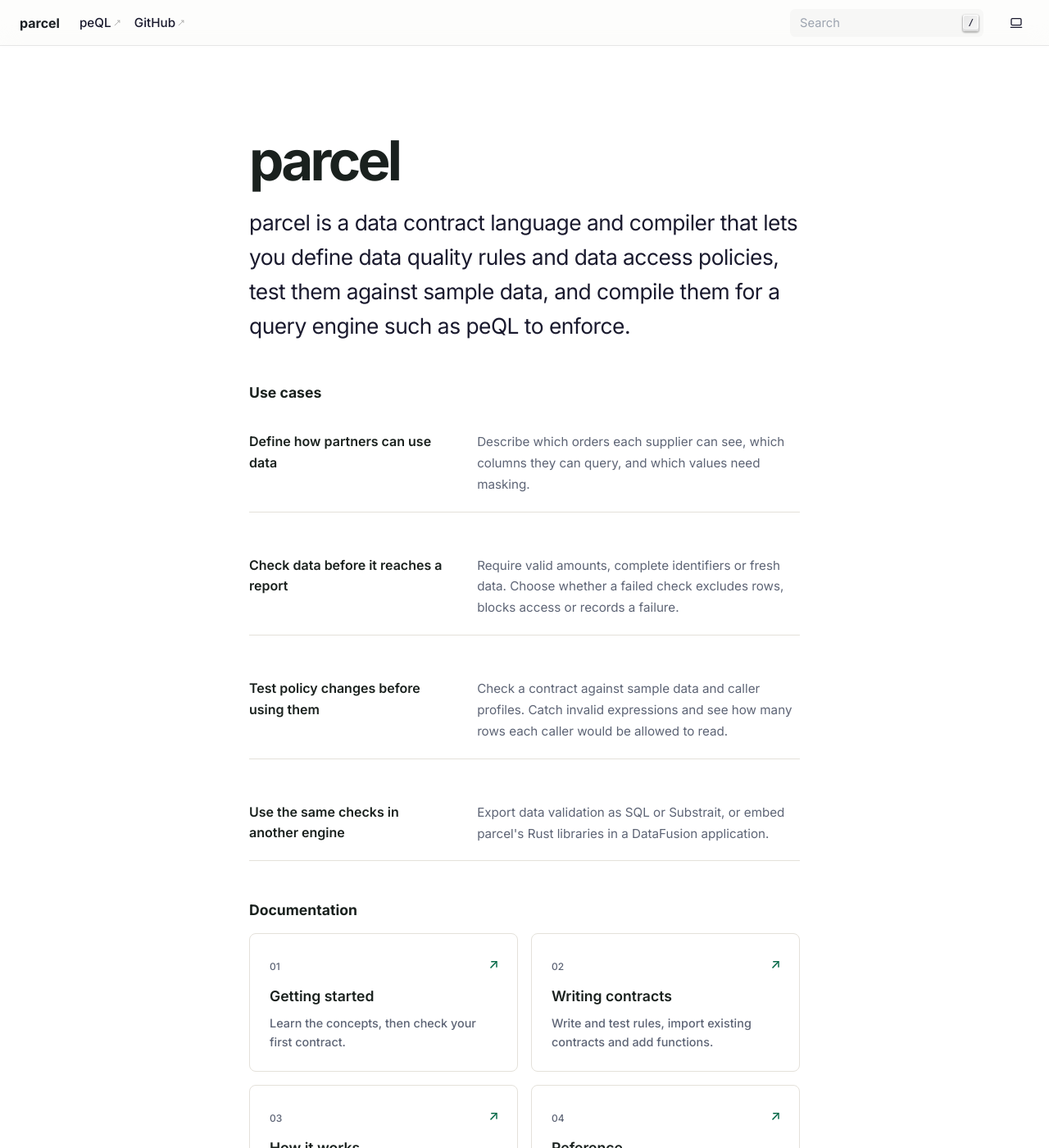
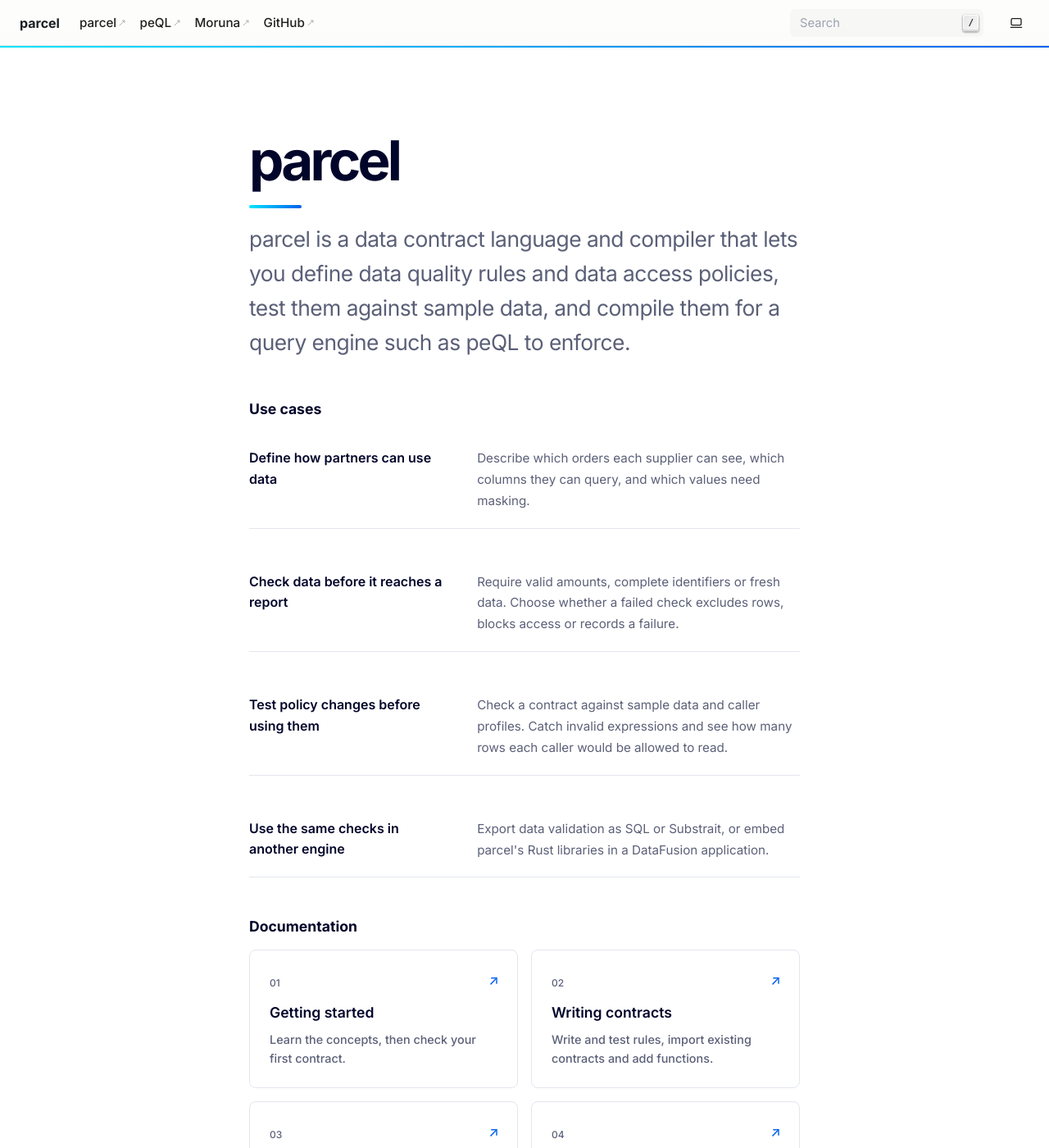
Before and after one commit to griot-cloud/parcel, a Sphinx documentation site: the page built from docs/index.md, in a window 1280 px wide and 1400 px high. Shown: the whole window at 82% size. Built offline with Sphinx 7.4.7, drawn with Linux system fonts in a browser that asks for light colours.

Commit message:
One documentation style for parcel, peQL and Moruna (#2)
* One documentation style for parcel, peQL and Moruna

The three Griot documentation sites now share one stylesheet,
docs/_static/griot.css, identical byte for byte in each repository, so
their landing pages and pages look the same and a change is made once
and copied to the other two.

It uses the Griot Cloud brand sheet: Moroccan Blue #0160ed for links and
accents, Vivid Cyan #00e5ff on dark backgrounds, Super Dark Blue #02052a
for headings and the dark theme, and the cyan-to-blue gradient under the
header and the landing title. The sites used a green palette (parcel)
and a teal one (peQL), neither from the brand sheet, and both left the
theme's accent at its default violet, which is what focus rings, active
navigation and search results were drawn in. The stylesheet now sets
that accent too.

The landing page's title is the product name as text on all three, so
peQL's logo moves out of the landing page; the README keeps it. The
navigation links all three sites.

Co-Authored-By: Claude Opus 5.5 <noreply@anthropic.com>

* The documentation deploys only from a commit CI passed on main

The site was deployed on every push to main, whether or not CI passed on
that push, so a red main could still publish documentation. The deploy
now waits for CI's run on the push (workflow_run) and builds and deploys
only when that run succeeded, from the commit CI tested; the release
already follows this rule. Pull requests still build the site as before.

Co-Authored-By: Claude Opus 5.5 <noreply@anthropic.com>
Signed-off-by: Brackly Murunga <brackly@griotdata.com>

---------

Signed-off-by: Brackly Murunga <brackly@griotdata.com>
Co-authored-by: Claude <noreply@anthropic.com>

```diff
--- /dev/null
+++ b/docs/_static/griot.css
@@ -0,0 +1,101 @@
+/*
+ * The Griot documentation style, shared byte for byte by the parcel, peQL and Moruna sites.
+ * Change it in one repository, then copy it to the other two, so the three sites stay identical.
+ *
+ * Colours are the Griot Cloud brand sheet: Moroccan Blue #0160ed, Vivid Cyan #00e5ff,
+ * Super Dark Blue #02052a and white, with the cyan-to-blue gradient as the one decoration.
+ * The brand typeface, Aeonik, is not licensed for the web, so the sites use Inter.
+ */
+
+:root {
+  --griot-blue: #0160ed;
+  --griot-cyan: #00e5ff;
+  --griot-ink: #02052a;
+  --griot-gradient: linear-gradient(90deg, #00e5ff 0%, #0160ed 100%);
+  --griot-muted: #5b6078;
+  --griot-border: #e3e6ef;
+  --griot-surface: #f5f8fe;
+}
+
+/* The theme draws links, focus rings, active navigation and search highlights from its
+   accent scale, whose default is violet. Point the steps it uses at the brand blue. */
+html.light {
+  --accent-9: var(--griot-blue);
+  --accent-10: #0152cc;
+  --accent-11: #0148b3;
+  --accent-a3: rgba(1, 96, 237, 0.08);
+  --accent-a4: rgba(1, 96, 237, 0.12);
+  --accent-a10: #0152cc;
+  --accent-a11: #0148b3;
+  --sy-c-link: var(--griot-blue);
+  --sy-c-link-hover: #0148b3;
+  --sy-c-heading: var(--griot-ink);
+}
+
+html.dark {
+  --griot-muted: #a3aac4;
+  --griot-border: rgba(255, 255, 255, 0.12);
+  --griot-surface: rgba(0, 229, 255, 0.05);
+  --accent-9: var(--griot-cyan);
+  --accent-10: #5eefff;
+  --accent-11: #8ff4ff;
+  --accent-a3: rgba(0, 229, 255, 0.1);
+  --accent-a4: rgba(0, 229, 255, 0.16);
+  --accent-a10: #5eefff;
+  --accent-a11: #8ff4ff;
+  --sy-c-link: var(--griot-cyan);
+  --sy-c-link-hover: #8ff4ff;
+  --sy-c-background: var(--griot-ink);
+  --sy-c-foot-background: var(--griot-ink);
+}
+
+body {
+  font-family: Inter, ui-sans-serif, system-ui, -apple-system, BlinkMacSystemFont, "Segoe UI",
+    sans-serif;
+}
+
+/* Frame */
+.sy-main > .sy-container { max-width: 90rem; }
+.sy-content { max-width: 48rem; }
+.sy-head { border-bottom: 1px solid var(--griot-border); }
+.sy-head::after { content: ""; display: block; height: 2px; background: var(--griot-gradient); }
+.sy-sidebar { border-right: 1px solid var(--griot-border); }
+
+/* Documentation pages */
+.sy-content h1 { font-size: clamp(2rem, 4vw, 2.75rem); letter-spacing: -0.035em; line-height: 1.12; margin-bottom: 1rem; }
+.sy-content h2 { border-top: 1px solid var(--griot-border); margin-top: 3rem; padding-top: 1.5rem; }
+.sy-content h1 + p { color: var(--griot-muted); font-size: 1.125rem; line-height: 1.65; }
+.sy-content pre { border: 1px solid var(--griot-border); border-radius: 0.625rem; padding: 1rem; }
+.sy-content table { border-color: var(--griot-border); }
+.sd-card { background: var(--griot-surface); border-color: var(--griot-border); border-radius: 0.75rem; box-shadow: none; transition: border-color 160ms ease, transform 160ms ease; }
+.sd-card:hover { border-color: var(--sy-c-link); transform: translateY(-2px); }
+.sd-card-title { font-size: 1.05rem; font-weight: 650; }
+.sd-card-text { color: var(--griot-muted); }
+
+/* Landing page; the theme's landing layout removes both sidebars. */
+.griot-home { padding: 0 0 2rem; }
+.yue .griot-home h1 { font-size: clamp(3rem, 7vw, 4.5rem); margin: 1.5rem 0 1.25rem; letter-spacing: -0.055em; }
+.yue .griot-home h1::after { content: ""; display: block; width: 4rem; height: 4px; margin-top: 1rem; border-radius: 2px; background: var(--griot-gradient); }
+.yue .home-lead { max-width: 51rem; font-size: clamp(1.3rem, 2.5vw, 1.65rem); line-height: 1.6; letter-spacing: -0.02em; margin: 0 0 3rem; }
+.home-usecases { margin-bottom: 3rem; }
+.home-usecase { display: grid; grid-template-columns: 1fr 1.6fr; gap: 2rem; padding: 1.25rem 0; border-bottom: 1px solid var(--griot-border); }
+.yue .home-usecase h3 { margin: 0; font-size: 1rem; line-height: 1.6; }
+.yue .home-usecase p { margin: 0; color: var(--griot-muted); font-size: 0.95rem; line-height: 1.7; }
+.yue .home-section-title { font-size: 1.1rem; border: 0; padding: 0; margin: 0 0 1rem; }
+.home-cards { display: grid; grid-template-columns: repeat(2, 1fr); gap: 1rem; }
+.yue a.home-card { position: relative; display: block; border: 1px solid var(--griot-border); border-radius: 0.5rem; padding: 1.5rem 3rem 1.5rem 1.5rem; color: inherit; text-decoration: none; transition: border-color 160ms ease, background 160ms ease; }
+.home-card:hover { border-color: var(--sy-c-link); background: var(--griot-surface); }
+.card-number { color: var(--griot-muted); font-size: 0.75rem; }
+.yue .home-card h3 { margin: 0.65rem 0 0.4rem; font-size: 1.1rem; }
+.yue .home-card p { color: var(--griot-muted); font-size: 0.9rem; line-height: 1.6; margin: 0; }
+.card-arrow { position: absolute; right: 1.4rem; top: 1.4rem; color: var(--sy-c-link); }
+.yue a.home-next { display: flex; justify-content: space-between; align-items: center; border-top: 1px solid var(--griot-border); margin-top: 3rem; padding-top: 1.5rem; text-decoration: none; }
+.home-next small { display: block; color: var(--griot-muted); font-size: 0.75rem; margin-bottom: 0.25rem; }
+.home-next > span:last-child { font-size: 2rem; }
+.home-card:focus-visible, .home-next:focus-visible { outline: 2px solid var(--sy-c-link); outline-offset: 4px; }
+
+@media (max-width: 640px) {
+  .home-usecase, .home-cards { grid-template-columns: 1fr; }
+  .home-usecase { gap: 0.5rem; }
+  .yue .griot-home h1 { margin-top: 0; }
+}
--- a/docs/_static/parcel.css
+++ /dev/null
@@ -1,68 +0,0 @@
-/* Griot palette: green (primary), gold (accent), navy (ink), cream (surface). */
-:root {
-  --griot-green: #00875a;
-  --griot-green-dark: #006644;
-  --griot-gold: #ffb800;
-  --griot-navy: #1a1a2e;
-  --griot-cream: #f7f4ef;
-  --griot-muted: #5d6475;
-  --griot-border: #e4e1da;
-}
-
-html.light {
-  --sy-c-primary: var(--griot-green);
-  --sy-c-link: var(--griot-green-dark);
-  --sy-c-text: var(--griot-navy);
-}
-
-html.dark {
-  --griot-muted: #b3b8c6;
-  --griot-border: #33334f;
-  --sy-c-primary: #2fbf8a;
-  --sy-c-link: #2fbf8a;
-}
-
-body {
-  font-family: Inter, ui-sans-serif, system-ui, -apple-system, "Segoe UI", sans-serif;
-}
-
-.sy-main > .sy-container { max-width: 90rem; }
-.sy-content { max-width: 48rem; }
-.sy-head { border-bottom: 1px solid var(--griot-border); }
-.sy-sidebar { border-right: 1px solid var(--griot-border); }
-
-/* Documentation pages */
-.sy-content h1 { font-size: clamp(2rem, 4vw, 2.75rem); letter-spacing: -.035em; line-height: 1.12; }
-.sy-content h2 { border-top: 1px solid var(--griot-border); margin-top: 2.5rem; padding-top: 1.5rem; }
-.sd-card { border-color: var(--griot-border); border-radius: .6rem; box-shadow: none; }
-.sd-card:hover { border-color: var(--sy-c-primary); }
-.sd-card-title { font-size: 1.05rem; }
-.sd-card-text { color: var(--griot-muted); }
-.sy-content pre { border: 1px solid var(--griot-border); border-radius: .5rem; }
-
-/* Landing page; the theme's landing layout removes both sidebars. */
-.parcel-home { padding-bottom: 2rem; }
-.yue .parcel-home h1 { font-size: clamp(3rem, 7vw, 4.5rem); margin: 1.5rem 0 1rem; letter-spacing: -.055em; }
-.yue .home-lead { max-width: 51rem; font-size: clamp(1.3rem, 2.5vw, 1.65rem); line-height: 1.6; letter-spacing: -.02em; margin: 0 0 3rem; }
-.home-usecases { margin-bottom: 3rem; }
-.home-usecase { display: grid; grid-template-columns: 1fr 1.6fr; gap: 2rem; padding: 1.25rem 0; border-bottom: 1px solid var(--griot-border); }
-.yue .home-usecase h3 { margin: 0; font-size: 1rem; line-height: 1.6; }
-.yue .home-usecase p { margin: 0; color: var(--griot-muted); font-size: .95rem; line-height: 1.7; }
-.yue .home-section-title { font-size: 1.1rem; border: 0; padding: 0; margin: 0 0 1rem; }
-.home-cards { display: grid; grid-template-columns: repeat(2, 1fr); gap: 1rem; }
-.yue a.home-card { position: relative; display: block; border: 1px solid var(--griot-border); border-radius: .5rem; padding: 1.5rem 3rem 1.5rem 1.5rem; color: inherit; text-decoration: none; }
-.home-card:hover { border-color: var(--sy-c-primary); background: var(--griot-cream); }
-html.dark .home-card:hover { background: #25253b; }
-.card-number { color: var(--griot-muted); font-size: .75rem; }
-.yue .home-card h3 { margin: .65rem 0 .4rem; font-size: 1.1rem; }
-.yue .home-card p { color: var(--griot-muted); font-size: .9rem; line-height: 1.6; margin: 0; }
-.card-arrow { position: absolute; right: 1.4rem; top: 1.4rem; color: var(--sy-c-link); }
-.yue a.home-next { display: flex; justify-content: space-between; align-items: center; border-top: 1px solid var(--griot-border); margin-top: 3rem; padding-top: 1.5rem; text-decoration: none; }
-.home-next small { display: block; color: var(--griot-muted); font-size: .75rem; margin-bottom: .25rem; }
-.home-next > span:last-child { font-size: 2rem; }
-.home-card:focus-visible, .home-next:focus-visible { outline: 2px solid var(--sy-c-link); outline-offset: 4px; }
-@media (max-width: 640px) {
-  .home-usecase, .home-cards { grid-template-columns: 1fr; }
-  .home-usecase { gap: .5rem; }
-  .yue .parcel-home h1 { margin-top: 0; }
-}
--- a/docs/conf.py
+++ b/docs/conf.py
@@ -15,13 +15,16 @@ myst_enable_extensions = ["colon_fence", "deflist", "fieldlist"]
 myst_heading_anchors = 3
 
 html_theme = "shibuya"
-html_title = "parcel — Data contracts"
+html_title = "parcel: data contracts"
 html_static_path = ["_static"]
-html_css_files = ["parcel.css"]
+html_css_files = ["griot.css"]
 html_theme_options = {
+    "accent_color": "blue",
     "github_url": "https://github.com/griot-cloud/parcel",
     "nav_links": [
+        {"title": "parcel", "url": "https://griot-cloud.github.io/parcel/", "external": True},
         {"title": "peQL", "url": "https://griot-cloud.github.io/peQL/", "external": True},
+        {"title": "Moruna", "url": "https://griot-cloud.github.io/moruna/", "external": True},
         {"title": "GitHub", "url": "https://github.com/griot-cloud/parcel", "external": True},
     ],
 }
--- a/docs/index.md
+++ b/docs/index.md
@@ -3,7 +3,7 @@ layout: landing
 content_max_width: 68rem
 ---
 
-<div class="parcel-home">
+<div class="griot-home">
 
 # parcel
 
```
Also changed, not shown: 1 other file.
